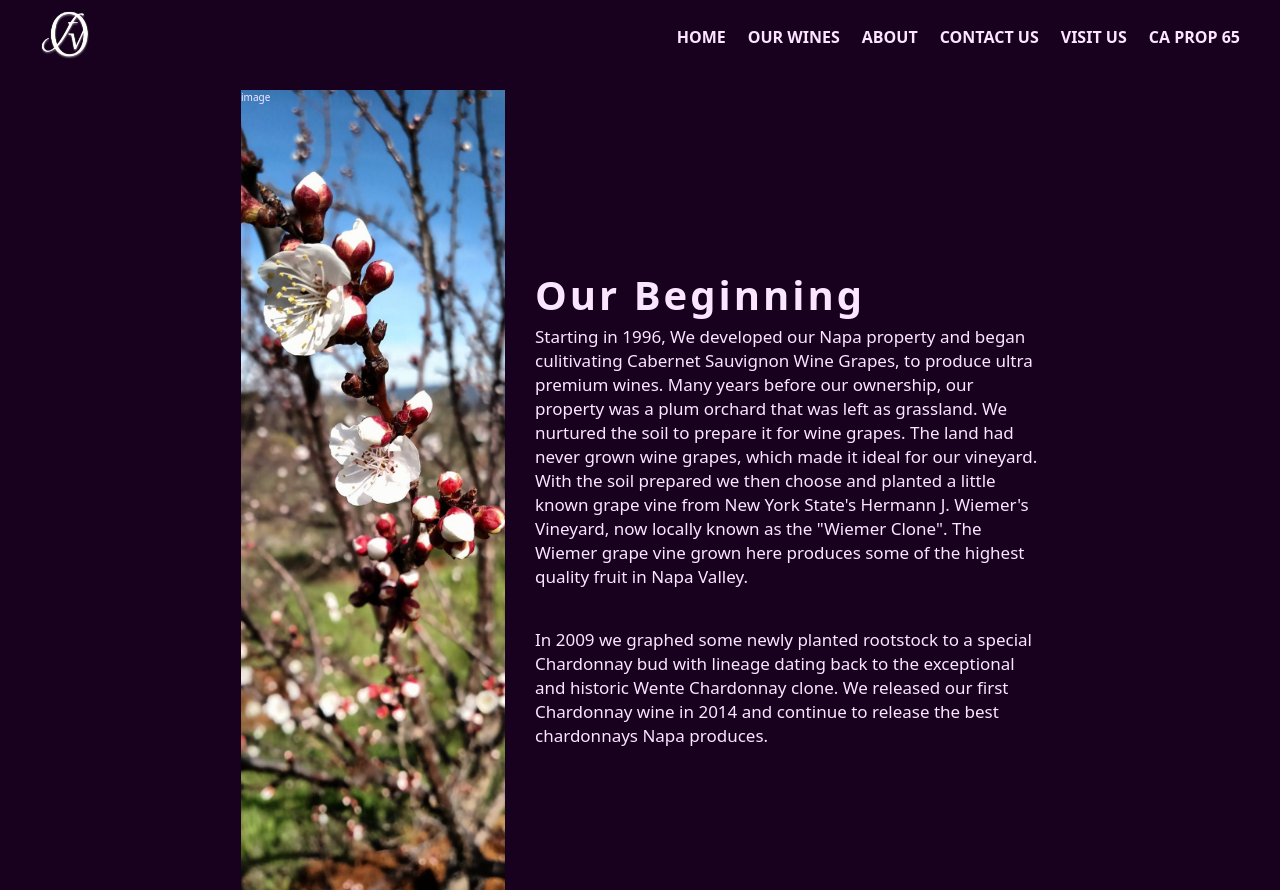
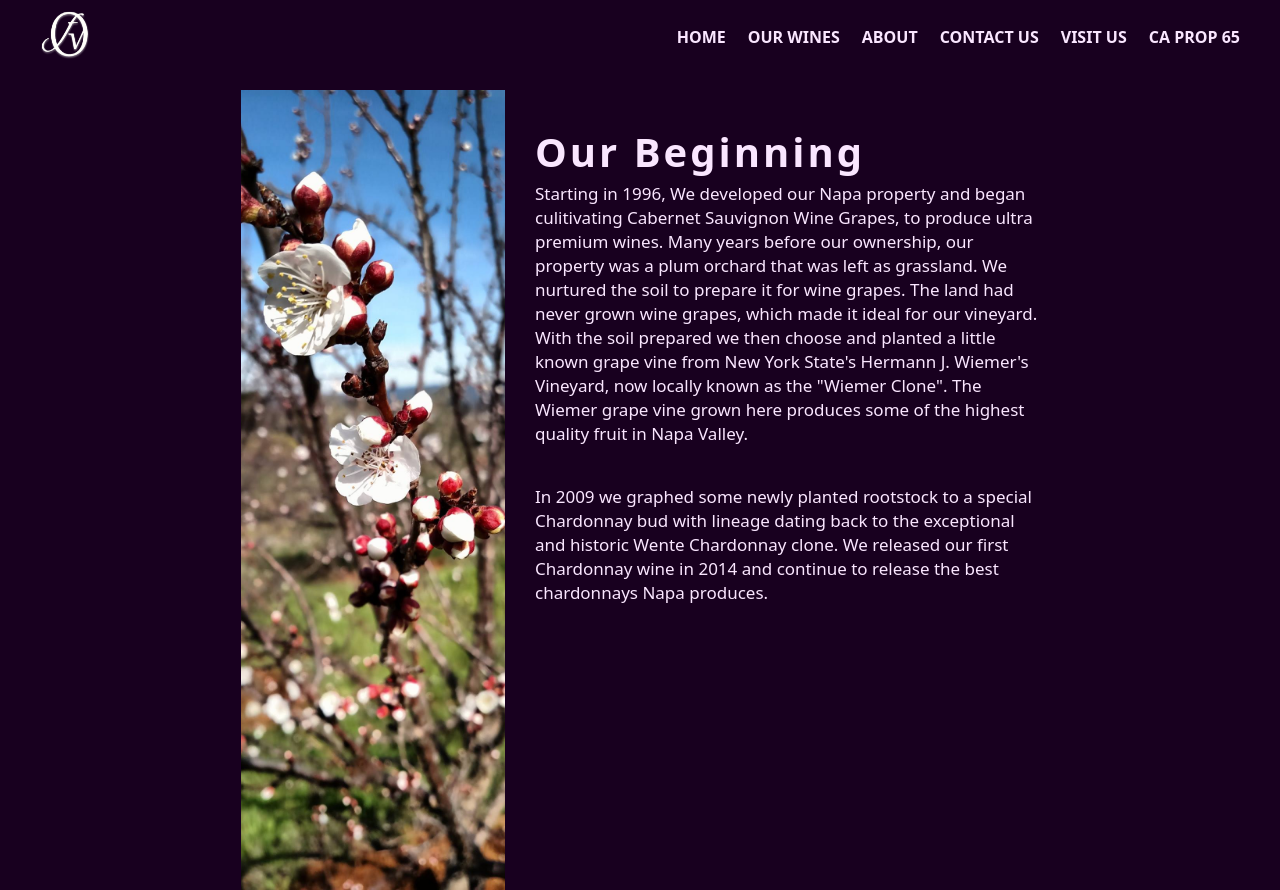
Before and after one commit to JWCTempleton/winery-nextjs, a Next.js app in the folder winery-nextjs/: page /about in a window 1280 px wide. Built offline with nearby package versions, Linux system fonts and the light colour scheme.

Commit message:
Add styling changes to about page

```diff
--- a/winery-nextjs/components/About.scss
+++ b/winery-nextjs/components/About.scss
@@ -4,13 +4,13 @@
     margin: 0 auto;
     display: flex;
     justify-content: center;
-    align-items: center;
+    align-items: flex-start;
 }
 
 .about {
     display: flex;
     justify-content: center;
-    align-items: center;
+    align-items: flex-start;
     color: hsl(288, 100%, 95%);
     height: 100%;
     width: 100%;
@@ -29,7 +29,7 @@
         display: flex;
         flex-direction: column;
         align-items: flex-start;
-        justify-content: center;
+        justify-content: flex-start;
         height: 100%;
         width: 63%;
         line-height: 2.4rem;
--- a/winery-nextjs/pages/about.js
+++ b/winery-nextjs/pages/about.js
@@ -2,7 +2,7 @@ export default function About() {
   return (
     <div className="container">
       <div className="about">
-        <div className="about-image">image</div>
+        <div className="about-image"></div>
         <div className="about-info">
           <h1 className="para-title">Our Beginning</h1>
           <p className="para-1">
```
